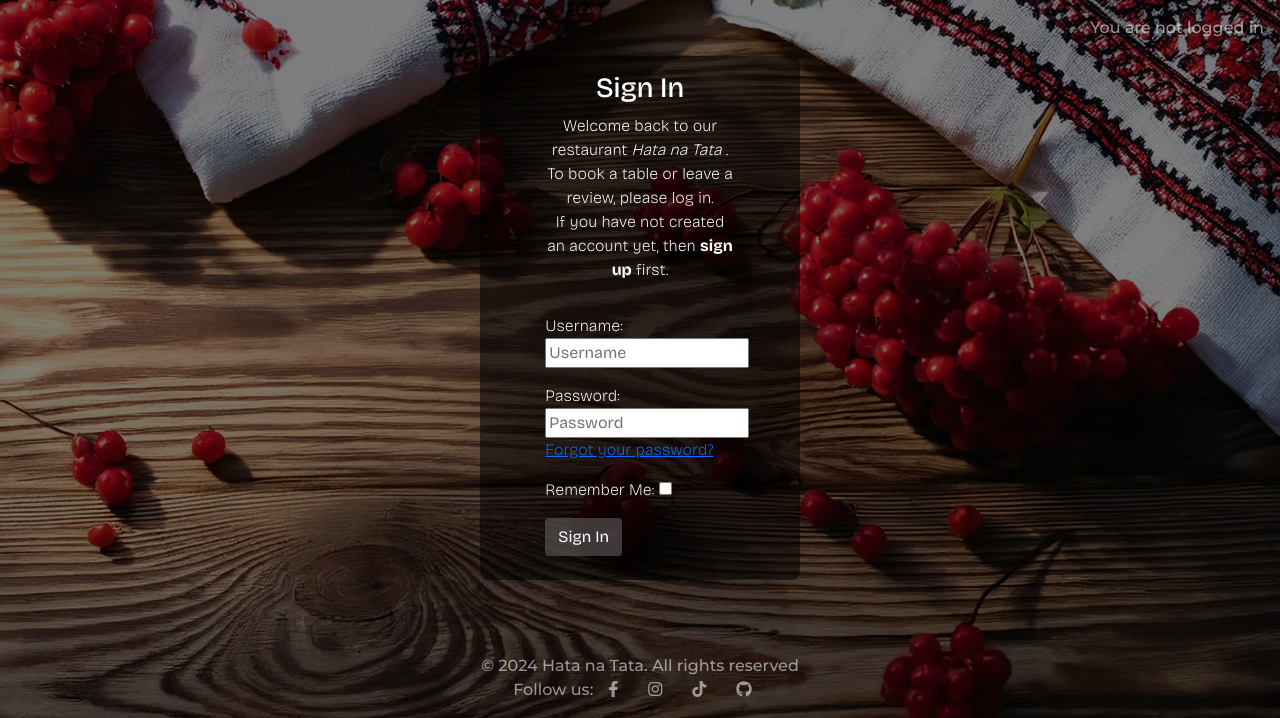
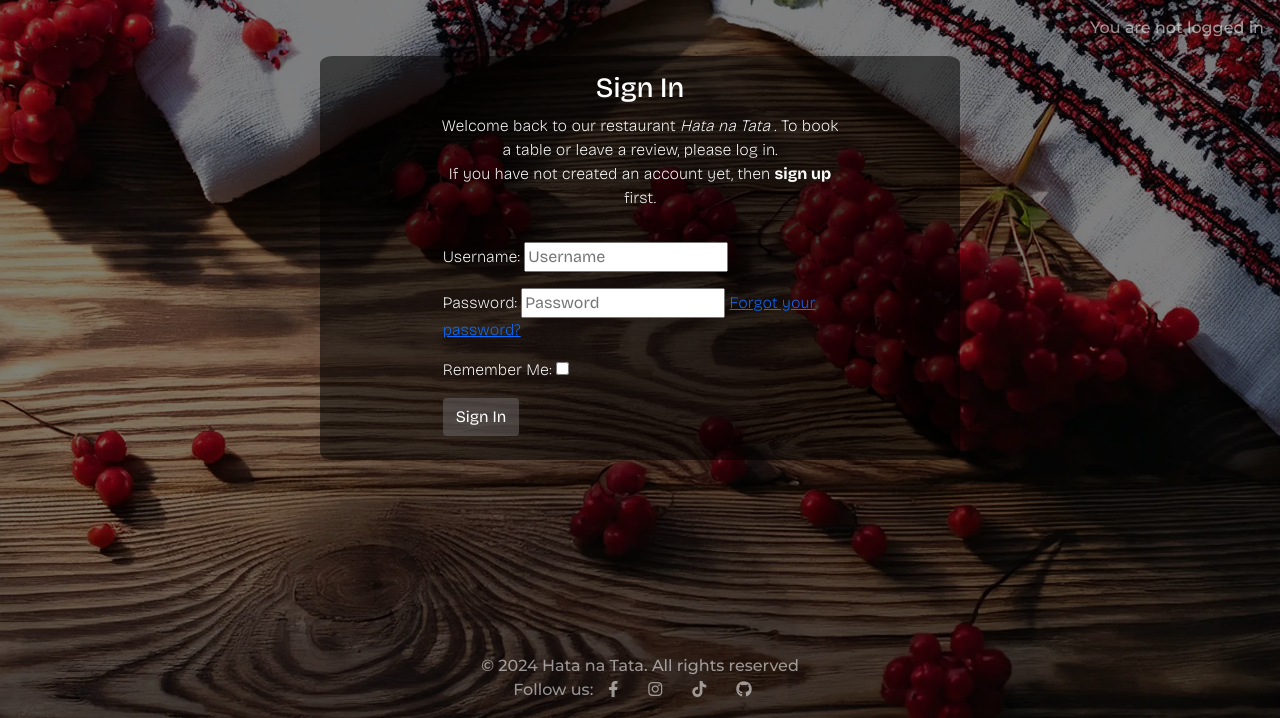
Before and after one commit to Anka-S/hata-na-tata, a Django app: page /accounts/login/ in a window 1280 px wide. Shown: the part 82-800 px from the top of the page. Run offline with Django 4.2, Linux system fonts and the light colour scheme; some libraries are stand-ins or nearby versions.

Commit message:
Update style

```diff
--- a/static/css/style.css
+++ b/static/css/style.css
@@ -140,6 +140,7 @@ opacity: 0.55;
 .auth-model {
     font-family: 'Bricolage Grotesque', sans-serif;
     font-weight: 200;
+    width: 80%;
 }
 
 .edit_btn {
@@ -206,5 +207,8 @@ opacity: 0.55;
 .description-text {
     text-align: center;
 }
+.auth-model {
+    width: 50%;
+}
 
 }
--- a/templates/account/login.html
+++ b/templates/account/login.html
@@ -7,7 +7,7 @@
 
 {% block content %}
 
-<div class="container auth-model card w-25">
+<div class="container auth-model card">
     <div class="row">
         <div class="col-md-8 mt-3 offset-md-2 text-center">
             <h3>{% trans "Sign In" %}</h3>
@@ -18,7 +18,7 @@
         </div>
     </div>
     <div class="row">
-        <div class="col-md-8 mt-3 offset-md-2 mb-4">
+        <div class="col-md-8 px-3 mt-3 offset-md-2 mb-4">
             <form class="login" method="POST" action="{% url 'account_login' %}">
                 {% csrf_token %}
                 {{ form.as_p }}
--- a/templates/account/logout.html
+++ b/templates/account/logout.html
@@ -6,7 +6,7 @@
 {% block head_title %}{% trans "Sign Out" %}{% endblock %}
 
 {% block content %}
-<div class="container auth-model card w-25">
+<div class="container auth-model card">
     <div class="row">
         <div class="col-md-8 mt-3 offset-md-2">
             <h3>{% trans "Sign Out" %}</h3>
--- a/templates/account/signup.html
+++ b/templates/account/signup.html
@@ -5,7 +5,7 @@
 {% block head_title %}{% trans "Signup" %}{% endblock head_title %}
 
 {% block content %}
-<div class="container auth-model card w-50">
+<div class="container auth-model card">
   <div class="row">
     <div class="col-md-8 mt-3 offset-md-2">
 <h3>{% trans "Sign Up" %}</h3>
```
Also changed, not shown: 1 other file.
